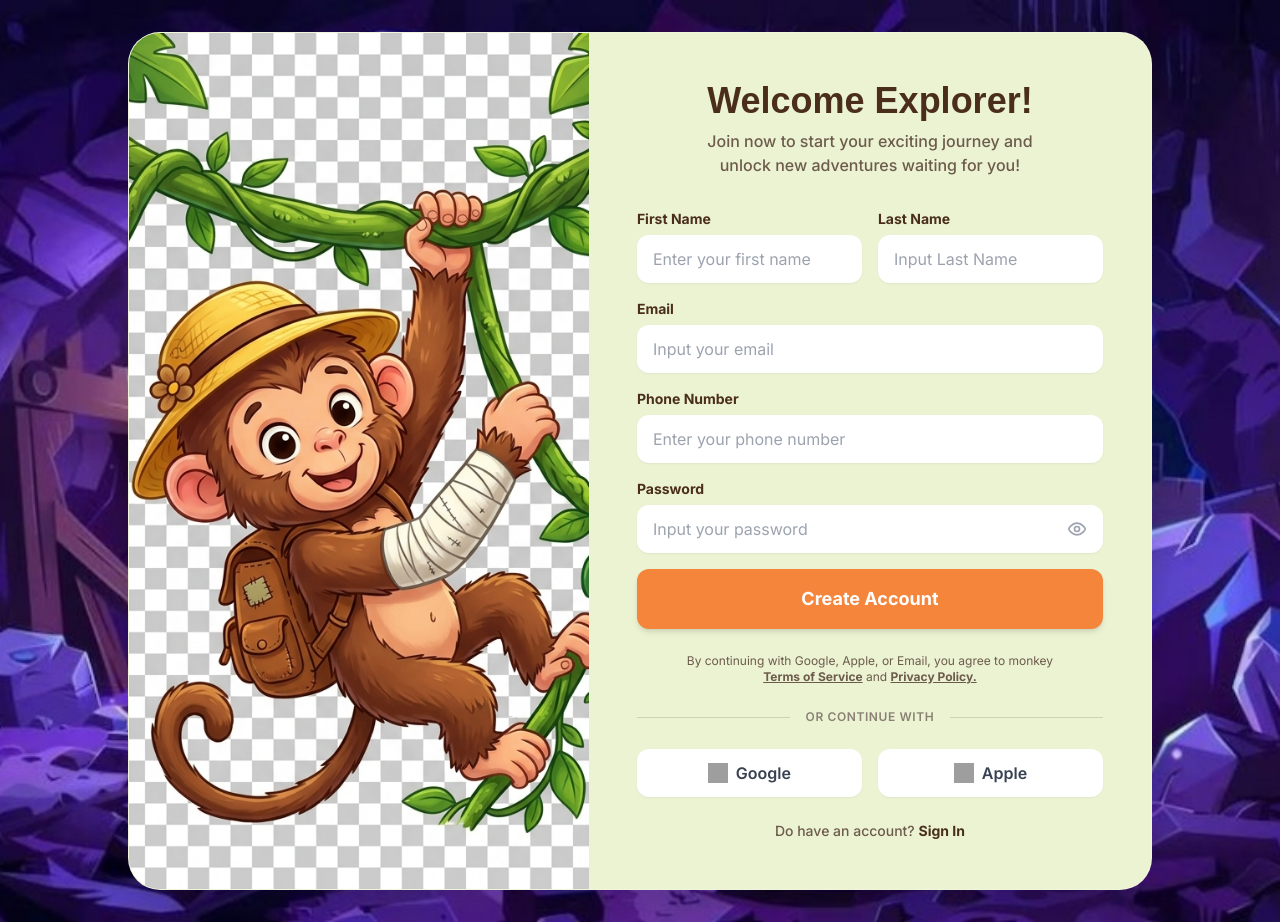
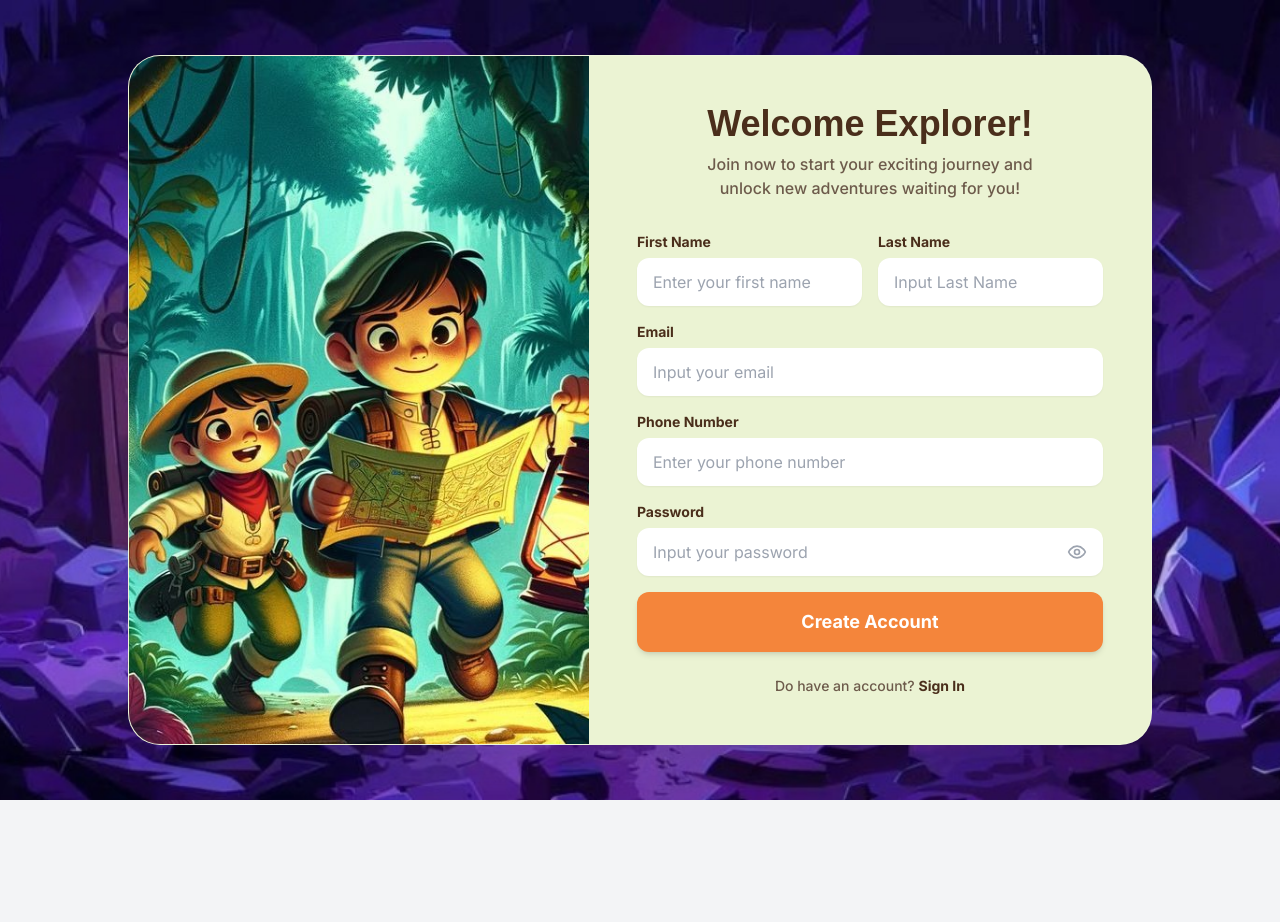
Before and after one commit to ahmad-xsam/prasordu, a Next.js app: page /register in a window 1280 px wide. After the commit the page ends 800 px from the top, so only its background shows below. Built offline with nearby package versions, Linux system fonts and the light colour scheme; grey boxes are pictures that could not be loaded.

Commit message:
UI Updates: Remove logo from landing page, replace monkey hero image, and remove social login options

```diff
--- a/src/app/login/page.tsx
+++ b/src/app/login/page.tsx
@@ -8,7 +8,7 @@ import { signIn } from "next-auth/react";
 import { useRouter } from "next/navigation";
 
 import jungleBg from "../../../public/cave_bg.jpg";
-import monkeyHero from "../../../public/monkey_hero.png";
+import exploreHero from "../../../public/explore_hero.jpg";
 
 export default function LoginPage() {
   const [username, setUsername] = useState("");
@@ -59,8 +59,8 @@ export default function LoginPage() {
         {/* Left Side - Monkey Hero */}
         <div className="w-full h-[250px] md:h-auto md:w-[45%] relative bg-[#f7eedf] dark:bg-slate-800 md:min-h-full block">
           <img
-            src={monkeyHero.src}
-            alt="Monkey Explorer"
+            src={exploreHero.src}
+            alt="Explorer Hero"
             className="w-full h-full object-cover object-center absolute inset-0"
           />
         </div>
@@ -126,23 +126,6 @@ export default function LoginPage() {
           </form>
 
           <div className="mt-8 text-center">
-            <div className="flex items-center justify-center gap-4 mb-6">
-              <div className="h-px bg-[#c9d4b6] flex-1"></div>
-              <span className="text-xs text-[#8a8174] uppercase tracking-wider font-semibold">or continue with</span>
-              <div className="h-px bg-[#c9d4b6] flex-1"></div>
-            </div>
-
-            <div className="flex gap-4 mb-6">
-              <button className="flex-1 flex items-center justify-center gap-2 bg-white px-4 py-3 rounded-xl shadow-sm hover:shadow-md transition-shadow font-semibold text-gray-700">
-                <img src="https://www.svgrepo.com/show/475656/google-color.svg" alt="Google" className="w-5 h-5" />
-                Google
-              </button>
-              <button className="flex-1 flex items-center justify-center gap-2 bg-white px-4 py-3 rounded-xl shadow-sm hover:shadow-md transition-shadow font-semibold text-gray-700">
-                <img src="https://www.svgrepo.com/show/511330/apple-173.svg" alt="Apple" className="w-5 h-5" />
-                Apple
-              </button>
-            </div>
-
             <p className="text-[#6d5b4b] text-sm font-medium">
               Don't have an account? <Link href="/register" className="font-bold text-[#4a2e1b] hover:underline">Register</Link>
             </p>
--- a/src/app/page.tsx
+++ b/src/app/page.tsx
@@ -61,14 +61,7 @@ export default function LandingPage() {
         <div className="absolute inset-0 bg-gradient-to-b from-[#050B14]/40 via-transparent to-[#050B14] z-10" />
 
         <div className="relative z-20 text-center px-4 max-w-5xl mx-auto flex flex-col items-center">
-          <motion.div
-            initial={{ opacity: 0, scale: 0.5 }}
-            animate={{ opacity: 1, scale: 1 }}
-            transition={{ duration: 1, type: "spring" }}
-            className="mb-8"
-          >
-            <img src="/logo_prasordu.png?v=2" alt="Logo Prasordu" className="h-24 md:h-32 w-auto" />
-          </motion.div>
+
 
           <motion.div
             initial={{ opacity: 0, y: -50 }}
--- a/src/app/register/page.tsx
+++ b/src/app/register/page.tsx
@@ -6,7 +6,7 @@ import { useState } from "react";
 import { Eye, EyeOff } from "lucide-react";
 
 import jungleBg from "../../../public/cave_bg.jpg";
-import monkeyHero from "../../../public/monkey_hero.png";
+import exploreHero from "../../../public/explore_hero.jpg";
 
 export default function RegisterPage() {
   const [showPassword, setShowPassword] = useState(false);
@@ -62,8 +62,8 @@ export default function RegisterPage() {
         {/* Left Side - Monkey Hero */}
         <div className="w-full h-[250px] md:h-auto md:w-[45%] relative bg-[#f7eedf] md:min-h-full block">
           <img
-            src={monkeyHero.src}
-            alt="Monkey Explorer"
+            src={exploreHero.src}
+            alt="Explorer Hero"
             className="w-full h-full object-cover object-center absolute inset-0"
           />
         </div>
@@ -174,28 +174,6 @@ export default function RegisterPage() {
           )}
 
           <div className="mt-6 text-center">
-            <p className="text-xs text-[#6d5b4b] mb-6">
-              By continuing with Google, Apple, or Email, you agree to monkey<br/>
-              <Link href="#" className="font-bold underline hover:text-[#4a2e1b]">Terms of Service</Link> and <Link href="#" className="font-bold underline hover:text-[#4a2e1b]">Privacy Policy.</Link>
-            </p>
-
-            <div className="flex items-center justify-center gap-4 mb-6">
-              <div className="h-px bg-[#c9d4b6] flex-1"></div>
-              <span className="text-xs text-[#8a8174] uppercase tracking-wider font-semibold">or continue with</span>
-              <div className="h-px bg-[#c9d4b6] flex-1"></div>
-            </div>
-
-            <div className="flex gap-4 mb-6">
-              <button className="flex-1 flex items-center justify-center gap-2 bg-white px-4 py-3 rounded-xl shadow-sm hover:shadow-md transition-shadow font-semibold text-gray-700">
-                <img src="https://www.svgrepo.com/show/475656/google-color.svg" alt="Google" className="w-5 h-5" />
-                Google
-              </button>
-              <button className="flex-1 flex items-center justify-center gap-2 bg-white px-4 py-3 rounded-xl shadow-sm hover:shadow-md transition-shadow font-semibold text-gray-700">
-                <img src="https://www.svgrepo.com/show/511330/apple-173.svg" alt="Apple" className="w-5 h-5" />
-                Apple
-              </button>
-            </div>
-
             <p className="text-[#6d5b4b] text-sm font-medium">
               Do have an account? <Link href="/login" className="font-bold text-[#4a2e1b] hover:underline">Sign In</Link>
             </p>
```
Also changed, not shown: public/explore_hero.jpg (added).
